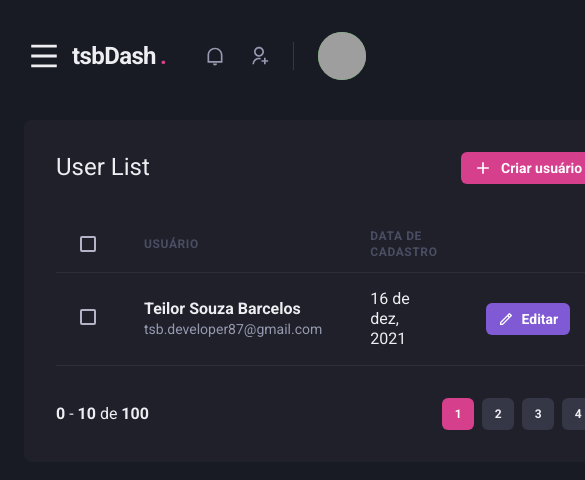
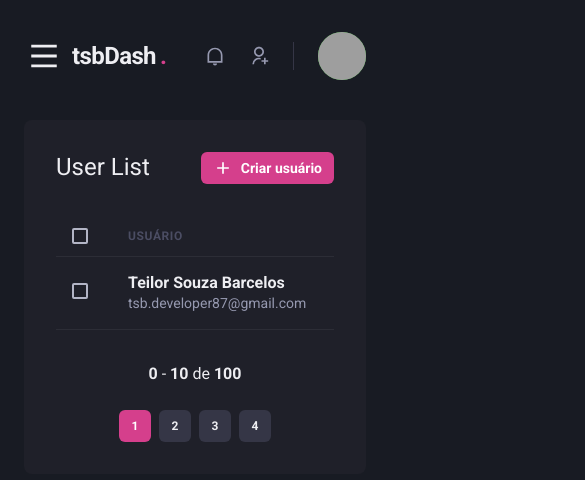
Before and after one commit to teilorbarcelos/tsbdash, a Next.js app: page /users in a window 390 px wide. Shown: the top 480 px of the page, 585 px wide, since content can reach past the window. Built offline with nearby package versions, Linux system fonts and the light colour scheme; grey boxes are pictures that could not be loaded.

Commit message:
responsive users list

```diff
--- a/src/components/Pagination/index.tsx
+++ b/src/components/Pagination/index.tsx
@@ -1,10 +1,10 @@
-import { Box, Stack } from "@chakra-ui/react";
+import { Box, Stack, useBreakpointValue } from "@chakra-ui/react";
 import { PaginationItem } from "./PaginationItem";
 
 export function Pagination() {
   return (
     <Stack
-      direction="row"
+      direction={["column", "row"]}
       spacing={6}
       mt={8}
       justify="space-between"
--- a/src/pages/users/index.tsx
+++ b/src/pages/users/index.tsx
@@ -1,10 +1,30 @@
-import { Box, Button, Checkbox, Flex, Heading, Icon, Table, Tbody, Td, Text, Th, Thead, Tr } from "@chakra-ui/react"
+import {
+  Box,
+  Button,
+  Checkbox,
+  Flex,
+  Heading,
+  Icon,
+  Table,
+  Tbody,
+  Td,
+  Text,
+  Th,
+  Thead,
+  Tr,
+  useBreakpointValue
+} from "@chakra-ui/react"
 import Header from "../../components/Header"
 import Sidebar from "../../components/Sidebar"
 import { RiAddLine, RiPencilLine } from "react-icons/ri"
 import { Pagination } from "../../components/Pagination"
 
 export default function UserList() {
+  const isWideVersion = useBreakpointValue({
+    base: false,
+    lg: true
+  })
+
   return (
     <Box>
       <Header />
@@ -51,7 +71,7 @@ export default function UserList() {
             <Thead>
               <Tr>
                 <Th
-                  px={6}
+                  px={["4", "4", "6"]}
                   color="gray.300"
                   width={8}
                 >
@@ -62,14 +82,19 @@ export default function UserList() {
                   Usuário
                 </Th>
 
+                {
+                  isWideVersion &&
                   <Th>Data de cadastro</Th>
+                }
 
-                <Th width={8}></Th>
+                {
+                  isWideVersion && <Th width={8}></Th>
+                }
               </Tr>
             </Thead>
             <Tbody>
               <Tr>
-                <Td px={6}>
+                <Td px={["4", "4", "6"]}>
                   <Checkbox colorScheme="pink" />
                 </Td>
 
@@ -85,10 +110,15 @@ export default function UserList() {
                   </Box>
                 </Td>
 
+                {
+                  isWideVersion &&
                   <Td>
                     16 de dez, 2021
                   </Td>
+                }
 
+                {
+                  isWideVersion &&
                   <Td>
                     <Button
                       as="a"
@@ -98,6 +128,7 @@ export default function UserList() {
                       leftIcon={<Icon as={RiPencilLine} fontSize={16} />}
                     >Editar</Button>
                   </Td>
+                }
               </Tr>
             </Tbody>
           </Table>
```
Lines whose indentation alone changed are shown as unchanged.
